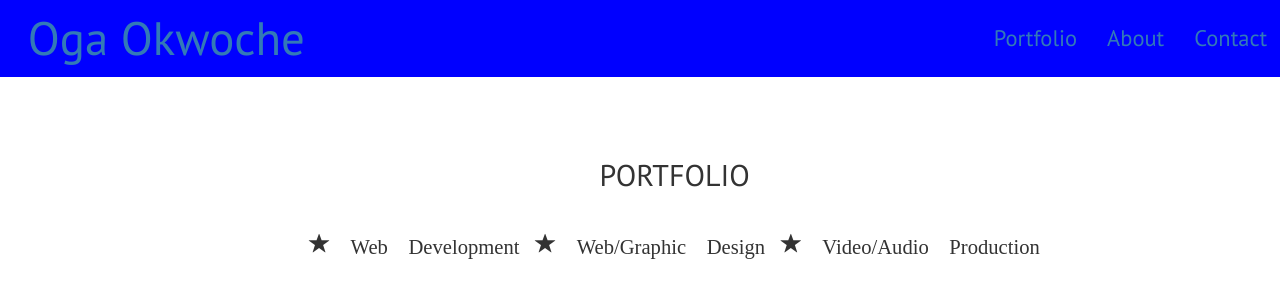
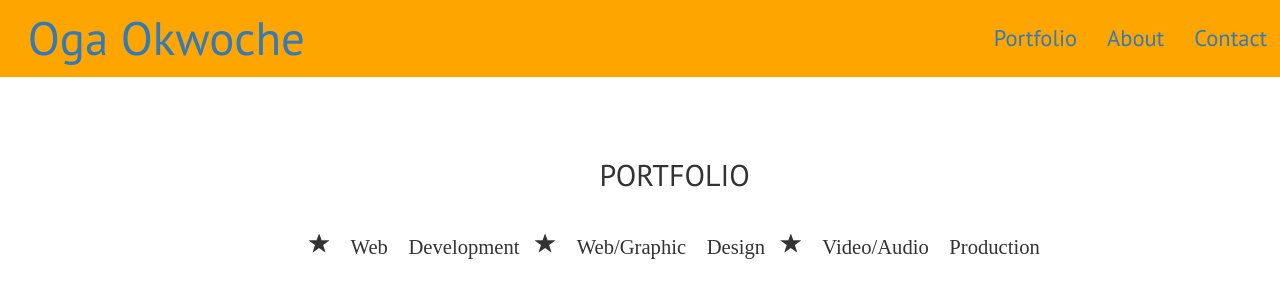
Before and after one commit to ogabob/DWA, a plain HTML site: page index.html in a window 1280 px wide. Shown: the top 289 px of the page. Drawn offline with Linux system fonts and the light colour scheme.

Commit message:
Update main.css

```diff
--- a/css/main.css
+++ b/css/main.css
@@ -11,7 +11,7 @@ body {
 .sample{font-size: 70px;}
 
 .navbg{
-    background-color: blue;
+    background-color: orange;
     padding:1%;
 }
 
@@ -28,6 +28,6 @@ body {
 
 }
 
-/*ul{
+ul{
   list-style: none;
-}*/
+}
```
